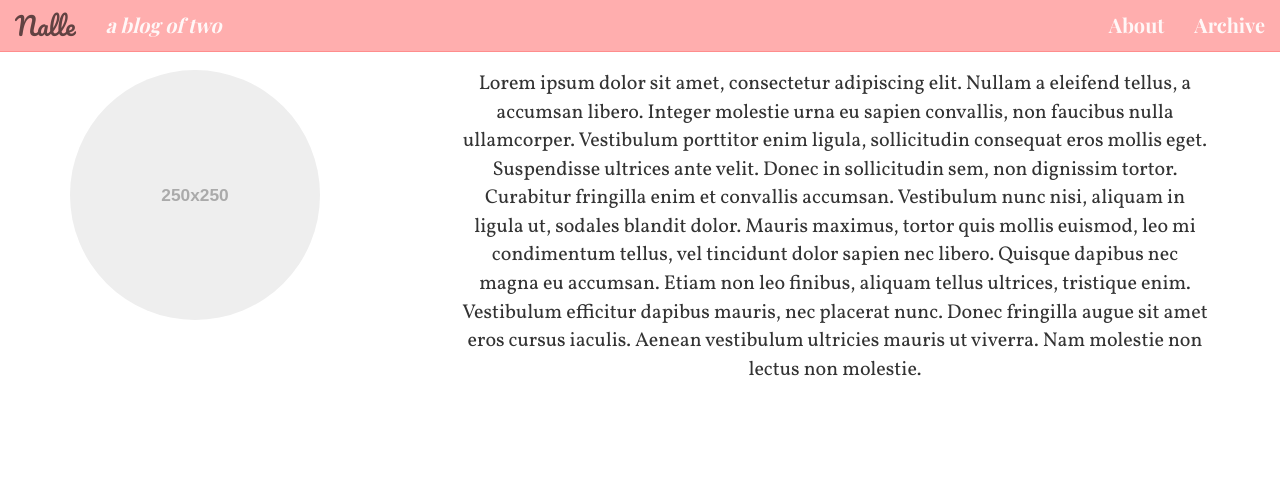
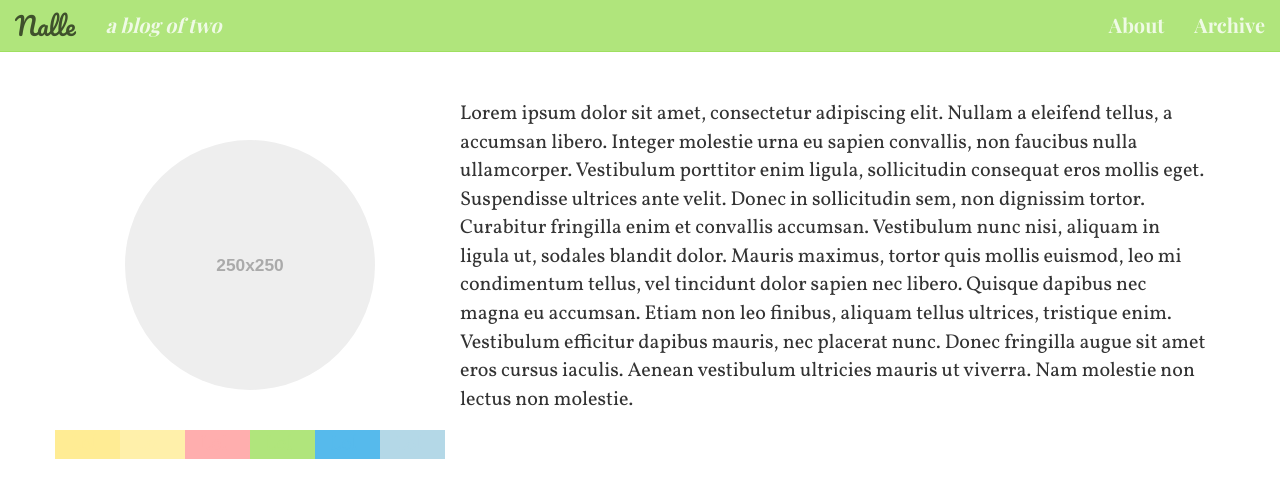
Before and after one commit to legopelle/web-nalle-blog, a Jekyll site: the page built from index.html, in a window 1280 px wide. Shown: the top 498 px of the page. Built offline with Jekyll 4.4.1, drawn with Linux system fonts in a browser that asks for light colours; some web fonts are replaced.

Commit message:
Changed navbar design
Changed the colour scheme to yellow-green and added a darker background
on hover for links.

```diff
--- a/_includes/infocolumn.html
+++ b/_includes/infocolumn.html
@@ -1,3 +1,23 @@
 <div class="infocolumn">
   <img class="img-circle" src="holder.js/250x250" alt="" />
+  <div class="row">
+    <div class="col-xs-2" id="color1">
+      Lol
+    </div>
+    <div class="col-xs-2" id="color2">
+      Lol
+    </div>
+    <div class="col-xs-2" id="color3">
+      Lol
+    </div>
+    <div class="col-xs-2" id="color4">
+      Lol
+    </div>
+    <div class="col-xs-2" id="color5">
+      Lol
+    </div>
+    <div class="col-xs-2" id="color6">
+      Lol
+    </div>
+  </div>
 </div>
--- a/css/style.sass
+++ b/css/style.sass
@@ -15,21 +15,63 @@ $font-family-base: $font-family-serif
 $font-size-base: 20px
 
 //Navbar
-$navbar-default-bg: $cornflower-lilac
-$navbar-default-color: mix($navbar-default-bg, #FFFFFF, 10%)
+$navbar-default-bg: $yellow-green
+$navbar-default-color: mix($navbar-default-bg, #FFFFFF, 20%)
 
 $navbar-default-link-color: $navbar-default-color
+$navbar-default-link-hover-color: $navbar-default-link-color
 
 $navbar-default-brand-color: mix($navbar-default-bg, #000000, 50%)
 
 @import "bootstrap"
 @import url(http://fonts.googleapis.com/css?family=Pacifico|Playfair+Display:700,700italic|Vollkorn:400,700,400italic,700italic&subset=latin,latin-ext)
 
+//Push body below navbar
 body
-  padding-top: 70px
+  padding-top: 100px
 
 .navbar-brand
   font-family: Pacifico
 
 .navbar-default
   font-family: 'Playfair Display'
+
+  .navbar-nav
+    li
+      a
+        transition: background-color 0.3s ease
+        &:hover
+          background-color: mix($navbar-default-bg, #000000, 90%)
+
+img
+  display: block
+  margin-left: auto
+  margin-right: auto
+  margin-top: 40px
+  margin-bottom: 40px
+
+//Debug
+div
+  #color1
+    color: $orange-yellow
+    background-color: $orange-yellow
+
+  #color2
+    color: $orange-yellow-light
+    background-color: $orange-yellow-light
+
+  #color3
+    color: $cornflower-lilac
+    background-color: $cornflower-lilac
+
+  #color4
+    color: $yellow-green
+    background-color: $yellow-green
+
+  #color5
+    color: $blue
+    background-color: $blue
+
+  #color6
+    color: $blue-light
+    background-color: $blue-light
--- a/index.html
+++ b/index.html
@@ -2,6 +2,6 @@
 layout: default
 ---
 
-<p style="text-align:center;">
+<p>
 Lorem ipsum dolor sit amet, consectetur adipiscing elit. Nullam a eleifend tellus, a accumsan libero. Integer molestie urna eu sapien convallis, non faucibus nulla ullamcorper. Vestibulum porttitor enim ligula, sollicitudin consequat eros mollis eget. Suspendisse ultrices ante velit. Donec in sollicitudin sem, non dignissim tortor. Curabitur fringilla enim et convallis accumsan. Vestibulum nunc nisi, aliquam in ligula ut, sodales blandit dolor. Mauris maximus, tortor quis mollis euismod, leo mi condimentum tellus, vel tincidunt dolor sapien nec libero. Quisque dapibus nec magna eu accumsan. Etiam non leo finibus, aliquam tellus ultrices, tristique enim. Vestibulum efficitur dapibus mauris, nec placerat nunc. Donec fringilla augue sit amet eros cursus iaculis. Aenean vestibulum ultricies mauris ut viverra. Nam molestie non lectus non molestie.
 </p>
```
